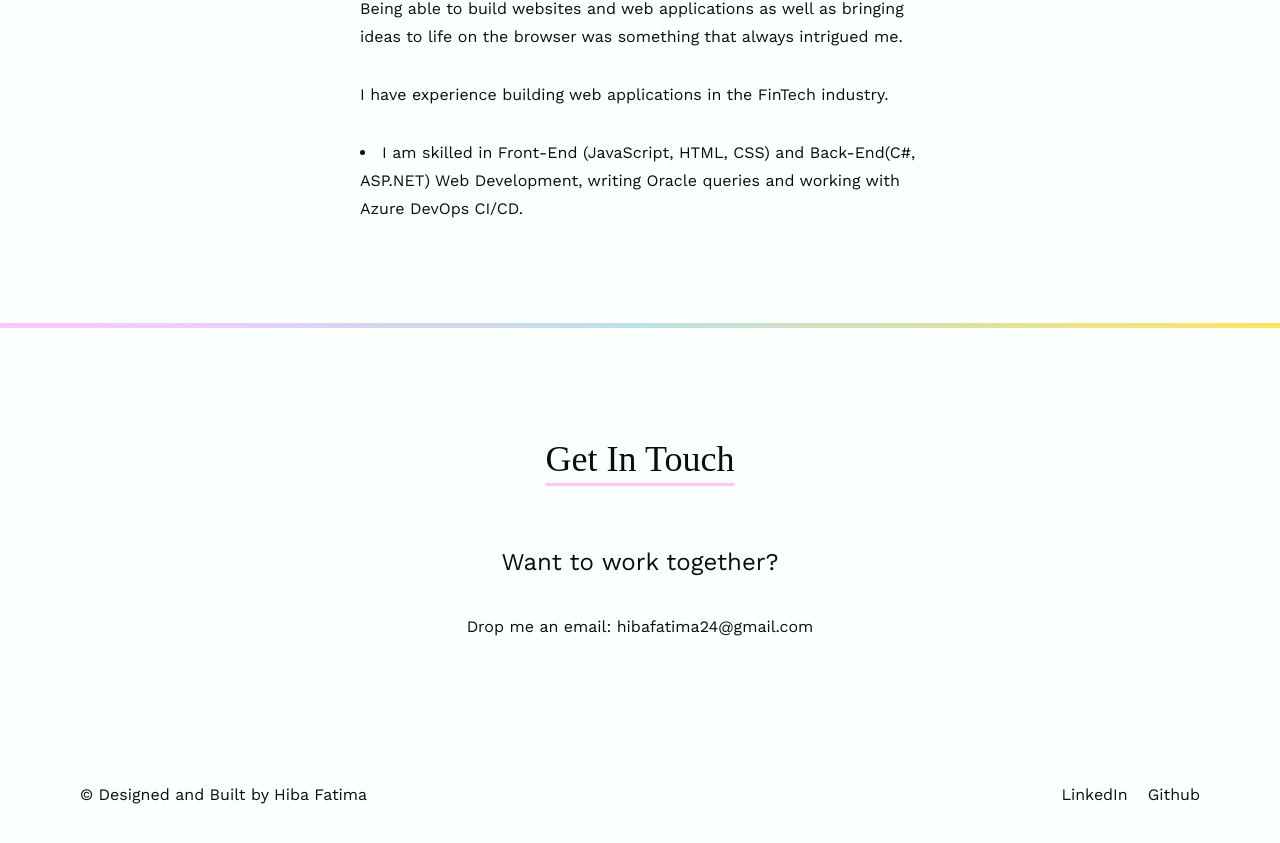
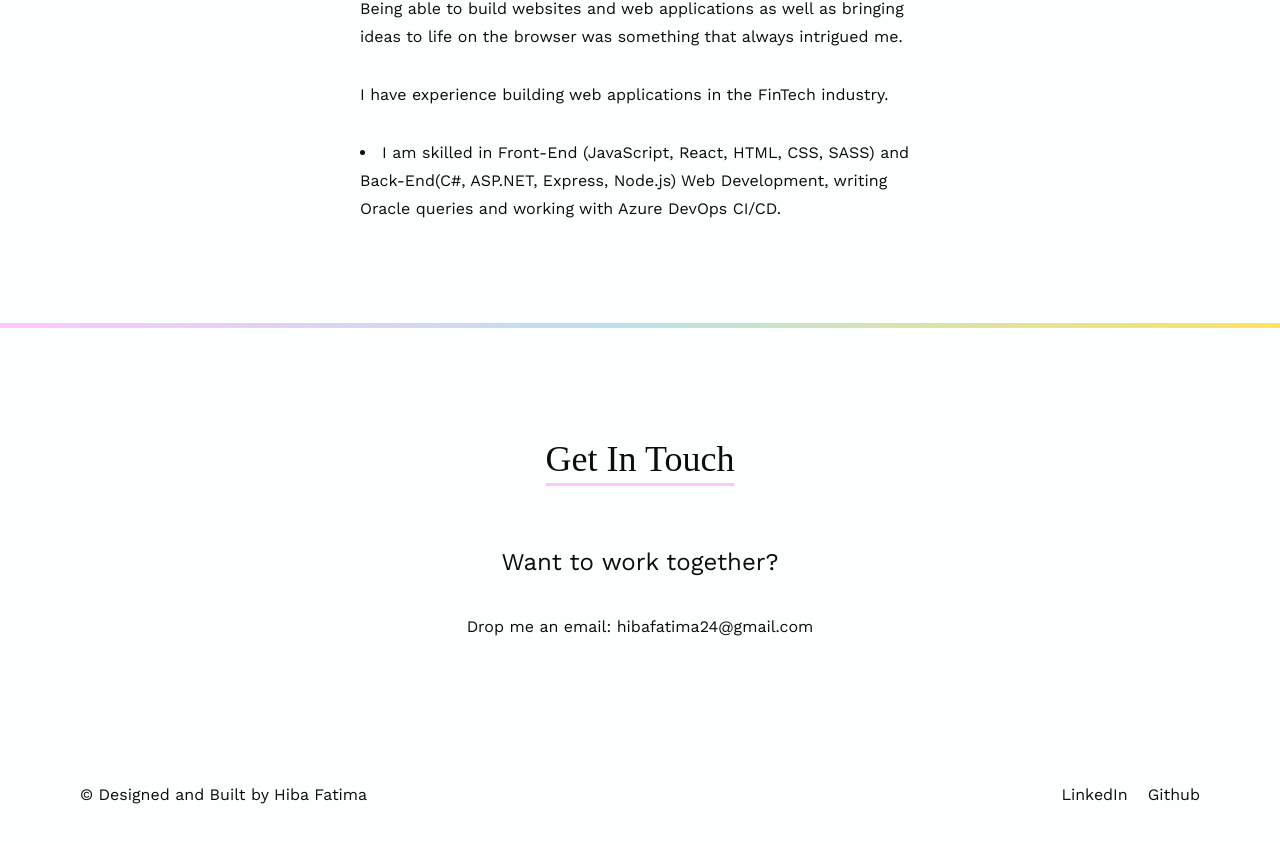
Before and after one commit to Hiba243/hibaportfolio, a React (Create React App) app: page / in a window 1280 px wide. Shown: the part 3353-4196 px from the top of the page. Built offline with nearby package versions, Linux system fonts and the light colour scheme; a web font is replaced by a local one.

Commit message:
updated about section

```diff
--- a/src/components/About.js
+++ b/src/components/About.js
@@ -14,7 +14,7 @@ const About = () => {
                         <p className="text__content col-flex-content">Being able to build websites and web applications as well as bringing ideas to life on the browser was something that always intrigued me.</p>
                             <p className="text__content col-flex-content">I have experience building web applications in the FinTech industry.</p>
                             <ul className="ul-style">
-                                <li className="text__content">I am skilled in Front-End (JavaScript, HTML, CSS) and Back-End(C#, ASP.NET) Web Development, writing Oracle queries and working with Azure DevOps CI/CD.</li>
+                                <li className="text__content">I am skilled in Front-End (JavaScript, React, HTML, CSS, SASS) and Back-End(C#, ASP.NET, Express, Node.js) Web Development, writing Oracle queries and working with Azure DevOps CI/CD.</li>
                             </ul>
                         </div>
                     </div>
```
